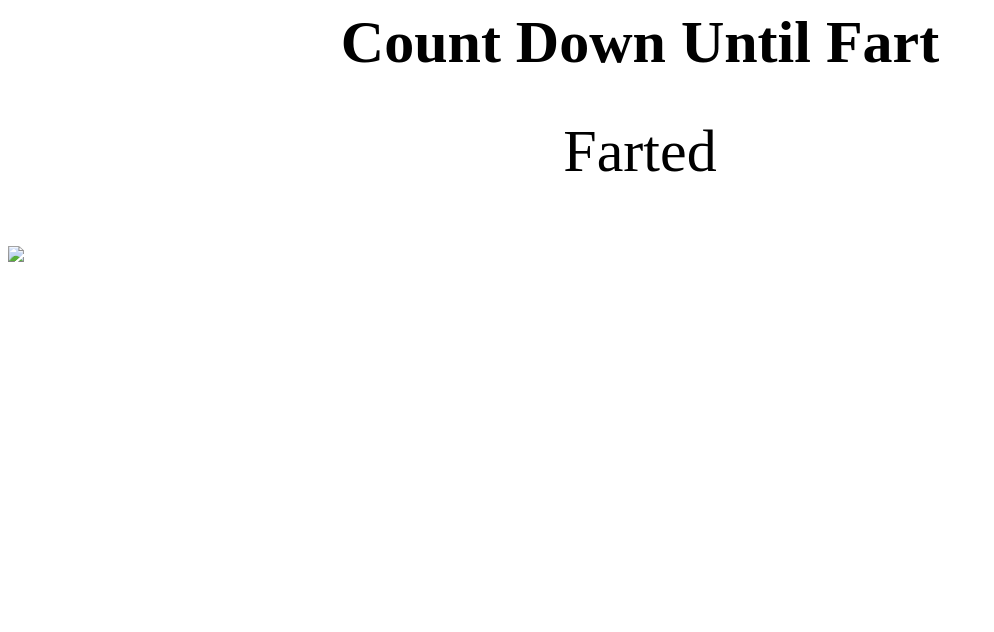
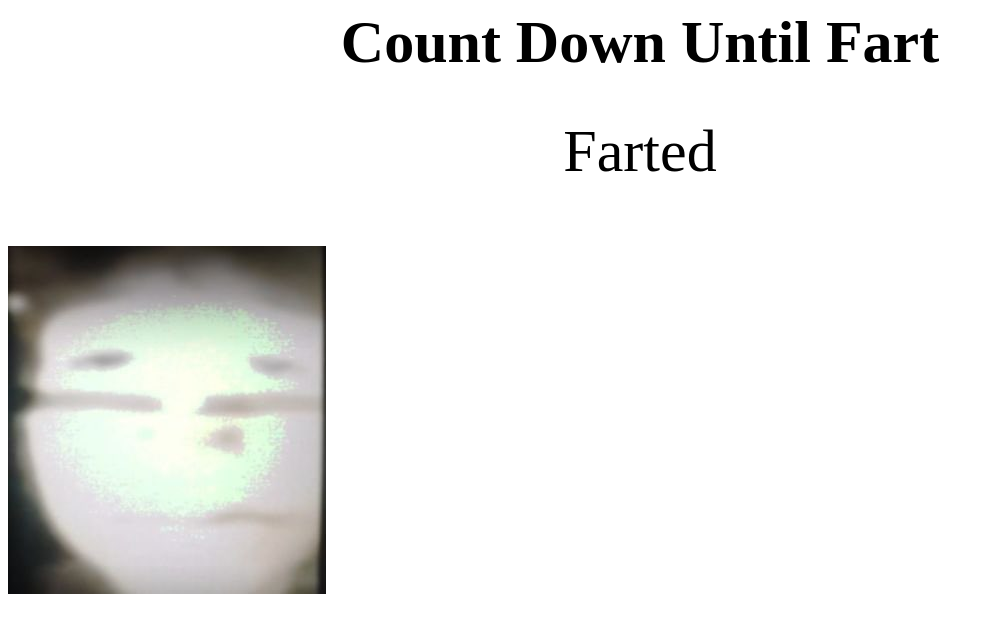
Before and after one commit to CleverCarpet/CountDownToSomething, a plain HTML site: page index.html in a window 1280 px wide. Shown: the whole page, without its empty margins (0-994 px from the left). Drawn offline with Linux system fonts and the light colour scheme.

Commit message:
Update index.html

```diff
--- a/index.html
+++ b/index.html
@@ -50,7 +50,7 @@ var x = setInterval(function() {
     clearInterval(x);
     let loca = ""+window.location.origin+""
     document.getElementById("demo").innerHTML = "Farted";
-    document.getElementById("image").src = loca+"/me.png";
+    document.getElementById("image").src = loca+"/me.jpg";
   }
 }, 1000);
 </script>
```
